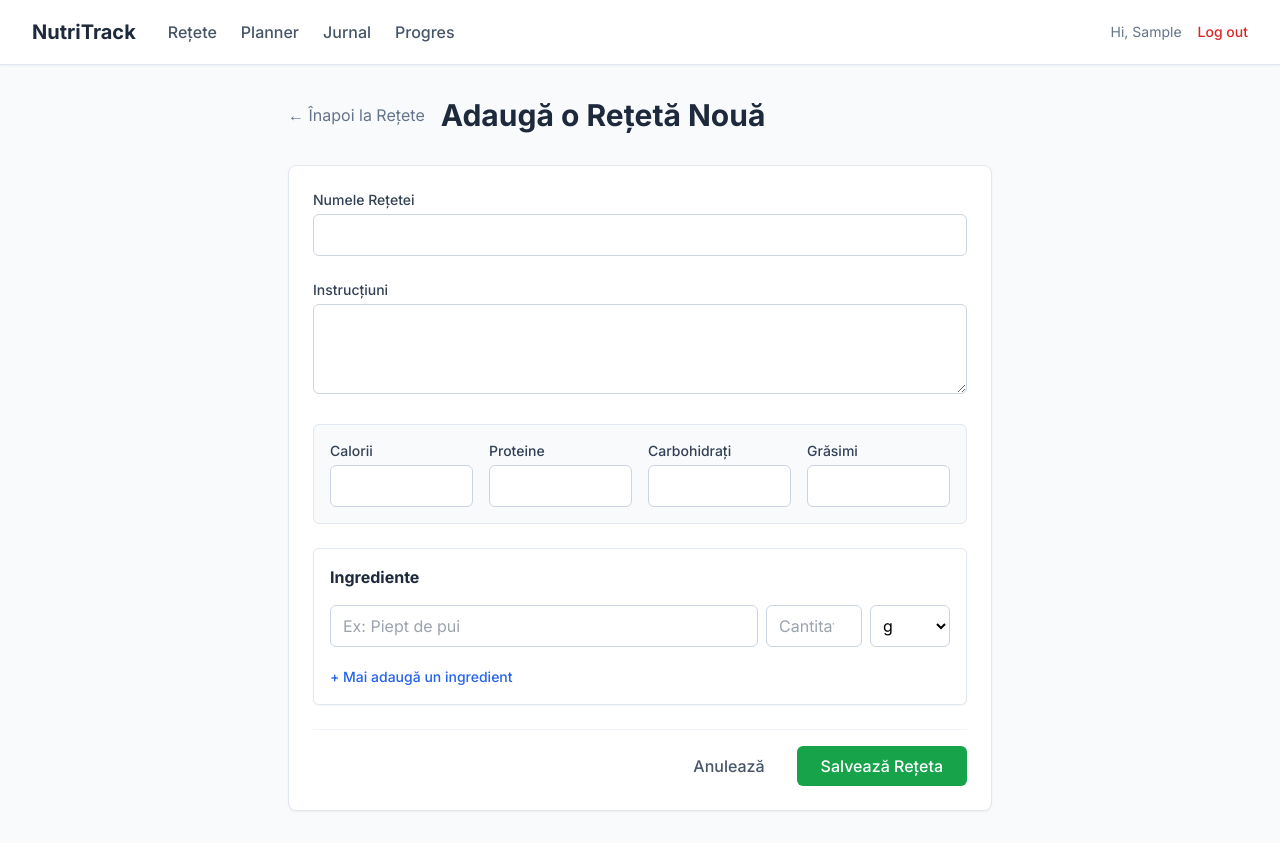
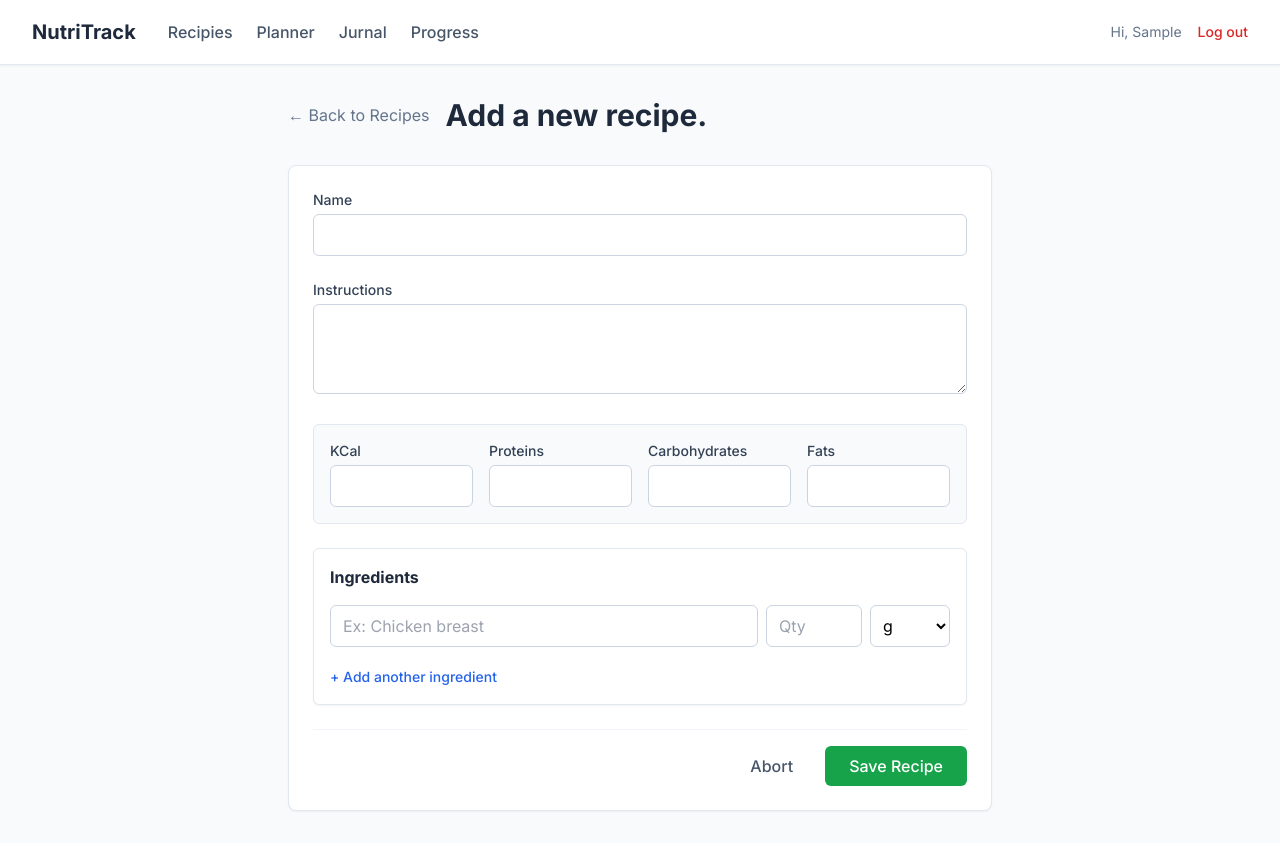
Before and after one commit to BorceaAlexandru/nutrition-tracker, a Next.js app: page /recipes/new in a window 1280 px wide. Built offline with nearby package versions, Linux system fonts and the light colour scheme; no server answers; sample sign-in values are in the browser's storage.

Commit message:
Login + Recipies Tab done. Started adding a new table for the planner.

```diff
--- a/app/recipes/DeleteButton.tsx
+++ b/app/recipes/DeleteButton.tsx
@@ -4,8 +4,8 @@ import { deleteRecipe } from "./actions";
 
 export default function DeleteButton({ recipeId }: { recipeId: string }) {
   const handleDelete = async () => {
-    // Îi cerem utilizatorului confirmarea înainte de a șterge
-    const isConfirmed = window.confirm("Ești sigur că vrei să ștergi această rețetă? Acțiunea este ireversibilă.");
+    //just to be sure
+    const isConfirmed = window.confirm("Are you sure?");
 
     if (isConfirmed) {
       await deleteRecipe(recipeId);
@@ -16,9 +16,9 @@ export default function DeleteButton({ recipeId }: { recipeId: string }) {
     <button
       onClick={handleDelete}
       className="text-red-500 hover:text-red-700 text-sm font-medium transition-colors"
-      title="Șterge rețeta"
+      title="Delete recipe"
     >
-      Șterge
+      Delete
     </button>
   );
 }
--- a/app/recipes/new/RecipeForm.tsx
+++ b/app/recipes/new/RecipeForm.tsx
@@ -5,17 +5,14 @@ import Link from "next/link";
 import { createRecipe } from "../actions";
 
 export default function RecipeForm() {
-  // Aici ținem minte lista de ingrediente în timp ce le scrii
   const [ingredients, setIngredients] = useState([
-    { name: "", quantity: "", unit: "g" } // Pornim mereu cu un rând gol
+    { name: "", quantity: "", unit: "g" }
   ]);
 
-  // Funcție care adaugă un rând nou în formular
   const addIngredientRow = () => {
     setIngredients([...ingredients, { name: "", quantity: "", unit: "g" }]);
   };
 
-  // Funcție care actualizează textul pe măsură ce tastezi într-un câmp
   const updateIngredient = (index: number, field: string, value: string) => {
     const newIngredients = [...ingredients];
     newIngredients[index] = { ...newIngredients[index], [field]: value };
@@ -25,33 +22,32 @@ export default function RecipeForm() {
   return (
     <form action={createRecipe} className="space-y-6">
       <div>
-        <label className="block text-sm font-medium text-slate-700 mb-1">Numele Rețetei</label>
+        <label className="block text-sm font-medium text-slate-700 mb-1">Name</label>
         <input type="text" name="name" className="w-full border border-slate-300 rounded-md px-4 py-2" required />
       </div>
 
       <div>
-        <label className="block text-sm font-medium text-slate-700 mb-1">Instrucțiuni</label>
+        <label className="block text-sm font-medium text-slate-700 mb-1">Instructions</label>
         <textarea name="instructions" rows={3} className="w-full border border-slate-300 rounded-md px-4 py-2" />
       </div>
 
       <div className="grid grid-cols-2 md:grid-cols-4 gap-4 bg-slate-50 p-4 rounded-md border border-slate-200">
-        <div><label className="block text-sm font-medium text-slate-700 mb-1">Calorii</label><input type="number" step="0.1" name="calories" className="w-full border border-slate-300 rounded-md px-3 py-2" required /></div>
-        <div><label className="block text-sm font-medium text-slate-700 mb-1">Proteine</label><input type="number" step="0.1" name="protein" className="w-full border border-slate-300 rounded-md px-3 py-2" required /></div>
-        <div><label className="block text-sm font-medium text-slate-700 mb-1">Carbohidrați</label><input type="number" step="0.1" name="carbs" className="w-full border border-slate-300 rounded-md px-3 py-2" required /></div>
-        <div><label className="block text-sm font-medium text-slate-700 mb-1">Grăsimi</label><input type="number" step="0.1" name="fat" className="w-full border border-slate-300 rounded-md px-3 py-2" required /></div>
+        <div><label className="block text-sm font-medium text-slate-700 mb-1">KCal</label><input type="number" step="0.1" name="calories" className="w-full border border-slate-300 rounded-md px-3 py-2" required /></div>
+        <div><label className="block text-sm font-medium text-slate-700 mb-1">Proteins</label><input type="number" step="0.1" name="protein" className="w-full border border-slate-300 rounded-md px-3 py-2" required /></div>
+        <div><label className="block text-sm font-medium text-slate-700 mb-1">Carbohydrates</label><input type="number" step="0.1" name="carbs" className="w-full border border-slate-300 rounded-md px-3 py-2" required /></div>
+        <div><label className="block text-sm font-medium text-slate-700 mb-1">Fats</label><input type="number" step="0.1" name="fat" className="w-full border border-slate-300 rounded-md px-3 py-2" required /></div>
       </div>
 
-      {/* --- SECȚIUNEA NOUĂ DE INGREDIENTE --- */}
       <div className="bg-white border border-slate-200 p-4 rounded-md shadow-sm">
-        <h3 className="font-bold text-slate-800 mb-4">Ingrediente</h3>
+        <h3 className="font-bold text-slate-800 mb-4">Ingredients</h3>
 
         {ingredients.map((ing, index) => (
           <div key={index} className="flex gap-2 mb-3">
-            <input type="text" placeholder="Ex: Piept de pui" required
+            <input type="text" placeholder="Ex: Chicken breast" required
               value={ing.name} onChange={(e) => updateIngredient(index, 'name', e.target.value)}
               className="flex-1 border border-slate-300 rounded-md px-3 py-2" />
 
-            <input type="number" step="0.1" placeholder="Cantitate" required
+            <input type="number" step="0.1" placeholder="Qty" required
               value={ing.quantity} onChange={(e) => updateIngredient(index, 'quantity', e.target.value)}
               className="w-24 border border-slate-300 rounded-md px-3 py-2" />
 
@@ -67,16 +63,15 @@ export default function RecipeForm() {
         ))}
 
         <button type="button" onClick={addIngredientRow} className="text-sm text-blue-600 hover:text-blue-800 font-medium mt-2">
-          + Mai adaugă un ingredient
+          + Add another ingredient
         </button>
 
-        {/* Secretul nostru: ascundem lista în format JSON ca să o trimitem la server */}
         <input type="hidden" name="ingredientsData" value={JSON.stringify(ingredients)} />
       </div>
 
       <div className="flex justify-end space-x-4 pt-4 border-t border-slate-100">
-        <Link href="/recipes" className="px-4 py-2 text-slate-600 font-medium">Anulează</Link>
-        <button type="submit" className="bg-green-600 text-white px-6 py-2 rounded-md font-medium">Salvează Rețeta</button>
+        <Link href="/recipes" className="px-4 py-2 text-slate-600 font-medium">Abort</Link>
+        <button type="submit" className="bg-green-600 text-white px-6 py-2 rounded-md font-medium">Save Recipe</button>
       </div>
     </form>
   );
--- a/app/recipes/new/page.tsx
+++ b/app/recipes/new/page.tsx
@@ -2,7 +2,7 @@ import { getServerSession } from "next-auth";
 import { authOptions } from "@/lib/auth";
 import { redirect } from "next/navigation";
 import Link from "next/link";
-import RecipeForm from "./RecipeForm"; // Importăm formularul interactiv
+import RecipeForm from "./RecipeForm";
 
 export default async function NewRecipePage() {
   const session = await getServerSession(authOptions);
@@ -12,9 +12,9 @@ export default async function NewRecipePage() {
     <main className="max-w-3xl mx-auto px-4 sm:px-6 lg:px-8 py-8">
       <div className="flex items-center space-x-4 mb-8">
         <Link href="/recipes" className="text-slate-500 hover:text-slate-700 transition-colors">
-          &larr; Înapoi la Rețete
+          &larr; Back to Recipes
         </Link>
-        <h1 className="text-3xl font-bold text-slate-800">Adaugă o Rețetă Nouă</h1>
+        <h1 className="text-3xl font-bold text-slate-800">Add a new recipe.</h1>
       </div>
 
       <div className="bg-white rounded-lg shadow-sm border border-slate-200 p-6">
--- a/app/recipes/page.tsx
+++ b/app/recipes/page.tsx
@@ -12,7 +12,7 @@ export default async function RecipesPage() {
     redirect("/");
   }
 
-  // 1. Găsim utilizatorul curent în baza de date
+  //find the current user in the databse
   const user = await prisma.user.findUnique({
     where: { email: session.user.email },
   });
@@ -21,8 +21,7 @@ export default async function RecipesPage() {
     redirect("/");
   }
 
-  // 2. Extragem TOATE rețetele care aparțin acestui utilizator
-  // Le ordonăm descrescător după data creării (cele mai noi sus)
+  //find all recipes that belong to the current user and order them by dataCreated
   const recipes = await prisma.recipe.findMany({
     where: { userId: user.id },
     orderBy: { createdAt: 'desc' },
@@ -32,24 +31,22 @@ export default async function RecipesPage() {
   return (
     <main className="max-w-7xl mx-auto px-4 sm:px-6 lg:px-8 py-8">
       <div className="flex justify-between items-center mb-8">
-        <h1 className="text-3xl font-bold text-slate-800">Rețetele Mele</h1>
+        <h1 className="text-3xl font-bold text-slate-800">My Recipes</h1>
         <Link
           href="/recipes/new"
           className="bg-blue-600 hover:bg-blue-700 text-white px-4 py-2 rounded-md font-medium transition-colors shadow-sm"
         >
-          + Adaugă Rețetă
+          + Add New Recipe
         </Link>
       </div>
 
-      {/* 3. Verificăm dacă are rețete. Dacă nu, arătăm mesajul clasic */}
       {recipes.length === 0 ? (
         <div className="bg-white rounded-lg shadow-sm border border-slate-200 p-8 text-center">
           <p className="text-slate-500 text-lg mb-4">
-            Încă nu ai adăugat nicio rețetă.
+            No recipes added.
           </p>
         </div>
       ) : (
-        /* 4. Dacă are rețete, le afișăm sub formă de carduri (Grid) */
         <div className="grid grid-cols-1 md:grid-cols-2 lg:grid-cols-3 gap-6">
           {recipes.map((recipe) => (
             <div key={recipe.id} className="bg-white rounded-xl shadow-sm border border-slate-200 p-6 flex flex-col hover:shadow-md transition-shadow">
@@ -60,7 +57,7 @@ export default async function RecipesPage() {
 
               {recipe.ingredients.length > 0 && (
                 <div className="mb-4">
-                  <p className="text-xs font-bold text-slate-500 uppercase mb-1">Ingrediente:</p>
+                  <p className="text-xs font-bold text-slate-500 uppercase mb-1">Ingredients:</p>
                   <ul className="text-sm text-slate-700 list-inside list-disc">
                     {recipe.ingredients.map(ing => (
                       <li key={ing.id}>{ing.name} - {ing.quantity}{ing.unit}</li>
@@ -69,14 +66,12 @@ export default async function RecipesPage() {
                 </div>
               )}
 
-              {/* Afișăm instrucțiunile, dar le scurtăm vizual dacă sunt prea lungi */}
               {recipe.instructions && (
                 <p className="text-slate-600 mb-6 text-sm line-clamp-3">
                   {recipe.instructions}
                 </p>
               )}
 
-              {/* Bara de macronutrienți, împinsă mereu în partea de jos a cardului */}
               <div className="mt-auto grid grid-cols-4 gap-2 text-center text-xs text-slate-500 bg-slate-50 py-3 rounded-lg border border-slate-100">
                 <div>
                   <span className="block text-slate-800 font-bold text-sm">{recipe.calories}</span>
@@ -84,15 +79,15 @@ export default async function RecipesPage() {
                 </div>
                 <div>
                   <span className="block text-slate-800 font-bold text-sm">{recipe.protein}g</span>
-                  Proteine
+                  Proteins
                 </div>
                 <div>
                   <span className="block text-slate-800 font-bold text-sm">{recipe.carbs}g</span>
-                  Carbo
+                  Carbohydrates
                 </div>
                 <div>
                   <span className="block text-slate-800 font-bold text-sm">{recipe.fat}g</span>
-                  Grăsimi
+                  Fats
                 </div>
               </div>
             </div>
--- a/components/Navbar.tsx
+++ b/components/Navbar.tsx
@@ -14,13 +14,12 @@ export default async function Navbar() {
                NutriTrack
             </Link>
 
-            {/*showing links only if user is logged in*/}
             {session && (
               <div className="hidden md:flex space-x-6">
-                <Link href="/recipes" className="text-slate-600 hover:text-slate-900 font-medium">Rețete</Link>
+                <Link href="/recipes" className="text-slate-600 hover:text-slate-900 font-medium">Recipies</Link>
                 <Link href="/planner" className="text-slate-600 hover:text-slate-900 font-medium">Planner</Link>
                 <Link href="/journal" className="text-slate-600 hover:text-slate-900 font-medium">Jurnal</Link>
-                <Link href="/progress" className="text-slate-600 hover:text-slate-900 font-medium">Progres</Link>
+                <Link href="/progress" className="text-slate-600 hover:text-slate-900 font-medium">Progress</Link>
               </div>
             )}
           </div>
```
Also changed, not shown: app/recipes/actions.ts (+5 -11 lines).
